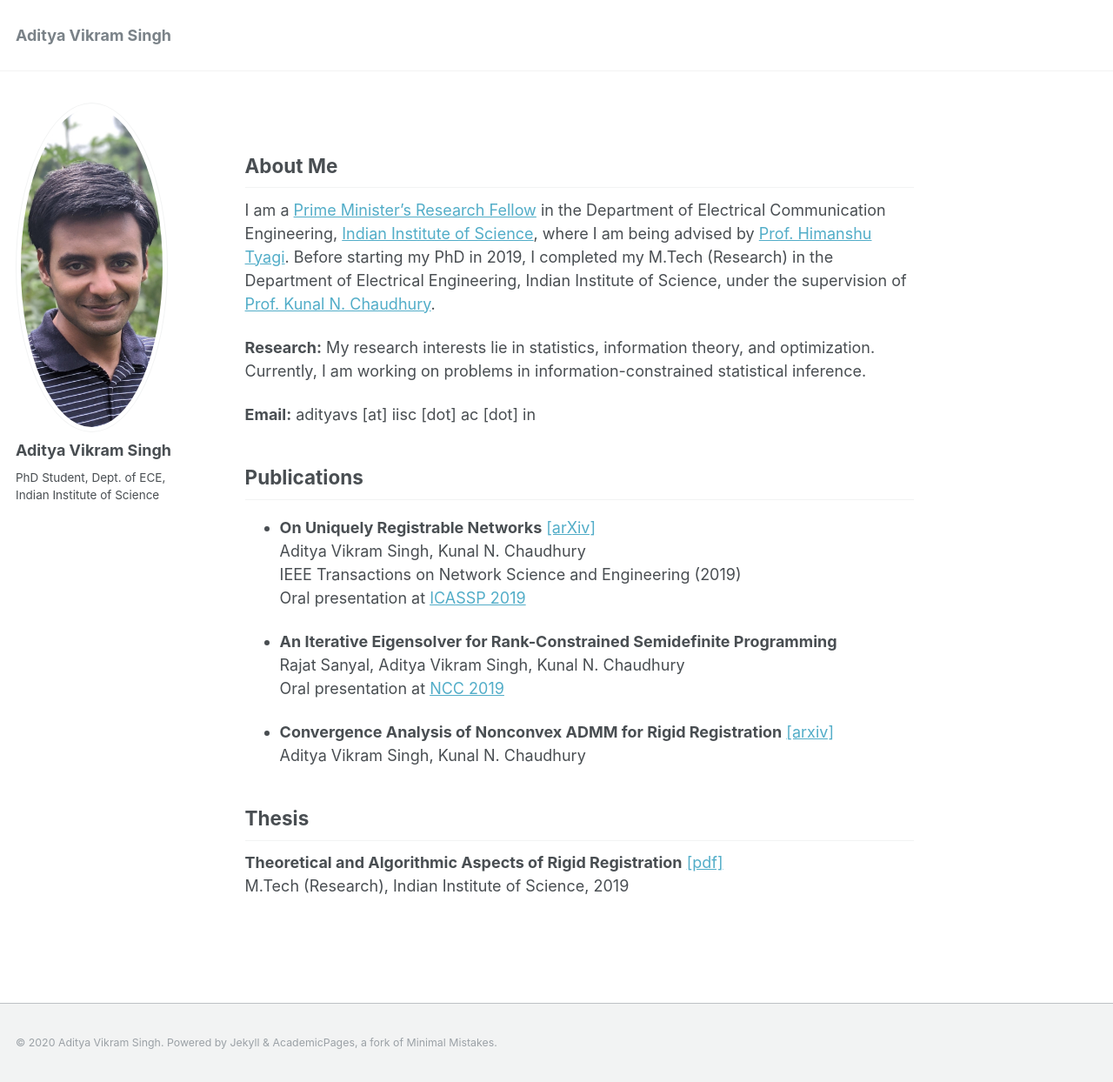
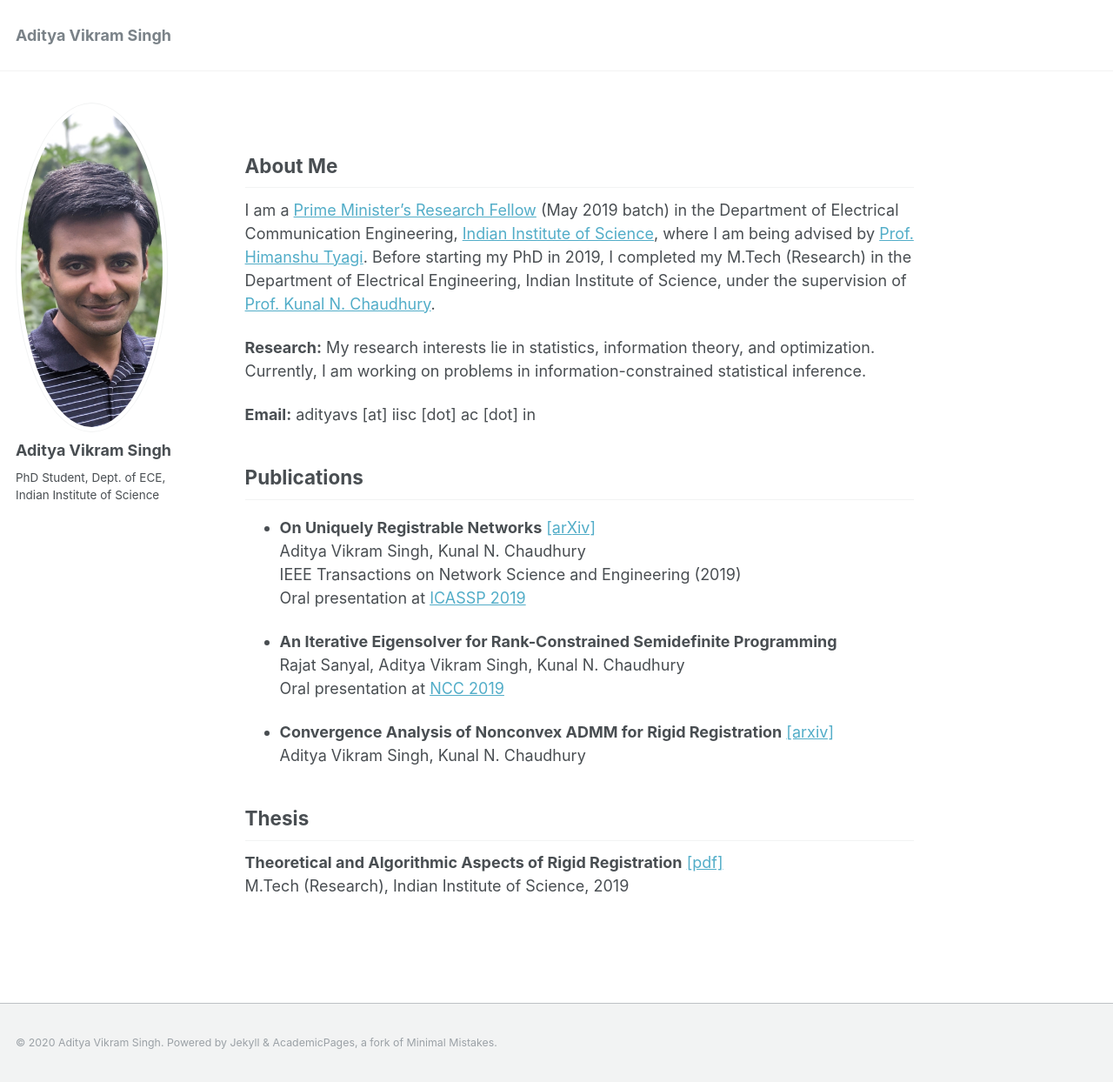
Before and after one commit to aditya-vs/aditya-vs.github.io, a Jekyll site: the page built from _pages/about.md, in a window 1280 px wide and 1244 px high. Shown: the whole window at 87% size. Built offline with Jekyll 4.4.1, drawn with Linux system fonts in a browser that asks for light colours.

Commit message:
Update about.md

```diff
--- a/_pages/about.md
+++ b/_pages/about.md
@@ -9,7 +9,7 @@ redirect_from:
 ---
 
 ## About Me
-I am a [Prime Minister's Research Fellow](https://pmrf.in/) in the Department of Electrical Communication Engineering, [Indian Institute of Science](https://iisc.ac.in/), where I am being advised by [Prof. Himanshu Tyagi](https://ece.iisc.ac.in/~htyagi/). Before starting my PhD in 2019, I completed my M.Tech (Research) in the Department of Electrical Engineering, Indian Institute of Science, under the supervision of [Prof. Kunal N. Chaudhury](https://sites.google.com/site/kunalnchaudhury/).
+I am a [Prime Minister's Research Fellow](https://pmrf.in/) (May 2019 batch) in the Department of Electrical Communication Engineering, [Indian Institute of Science](https://iisc.ac.in/), where I am being advised by [Prof. Himanshu Tyagi](https://ece.iisc.ac.in/~htyagi/). Before starting my PhD in 2019, I completed my M.Tech (Research) in the Department of Electrical Engineering, Indian Institute of Science, under the supervision of [Prof. Kunal N. Chaudhury](https://sites.google.com/site/kunalnchaudhury/).
 
 **Research:** My research interests lie in statistics, information theory, and optimization. Currently, I am working on problems in information-constrained statistical inference.
 
```
